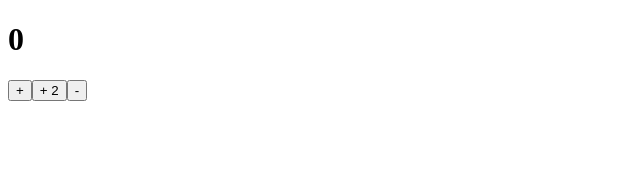
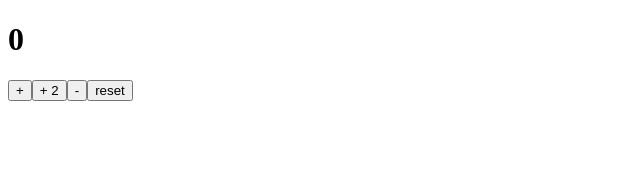
Before and after one commit to cuzurmyhabit/Programming_Study, a React (Vite) app: page / in a window 1280 px wide. Shown: the top 170 px of the page, without its empty margins (0-640 px from the left). Built offline with nearby package versions, Linux system fonts and the light colour scheme.

Commit message:
CounterApp Too many re-renders.

```diff
--- a/src/CounterApp.jsx
+++ b/src/CounterApp.jsx
@@ -15,7 +15,8 @@ function CounterApp() {
       <button onClick={() => setCount((count) => count + 1)}>+</button>
       <button onClick={() => setCount((count) => count + 2)}>+ 2</button>
       <button onClick={() => setCount((count) => count - 1)}>-</button>
-
+      <button onClick={() => setCount(0)}>reset</button>
+      {/* <button onClick={setCount(0)}>reset</button> Too many re-renders. */}
       {/* <button
         className="counter"
         onClick={() => setCount((count) => count + 1)}  //함수 호출 x; 함수 정의 o
```
